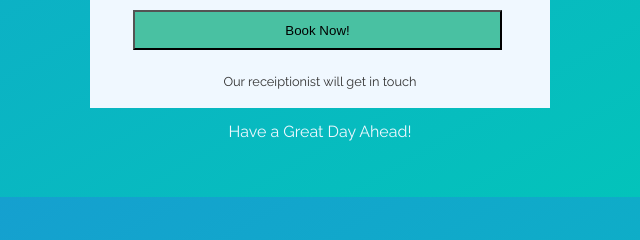
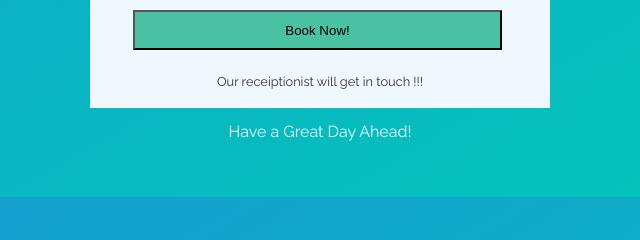
Before and after one commit to PvtPixel/Smile_Clinic, a plain HTML site: page form.html in a window 1280 px wide. Shown: the part 548-788 px from the top of the page, 320-960 px from the left. Drawn offline with Linux system fonts and the light colour scheme.

Commit message:
Update form.html

```diff
--- a/form.html
+++ b/form.html
@@ -232,7 +232,7 @@
           </div>
           <button type="submit" class="btn">Book Now!</button>
           <p class="bottom-text">
-            Our receiptionist will get in touch
+            Our receiptionist will get in touch !!!
           </p>
         </form>
       </div>
```
